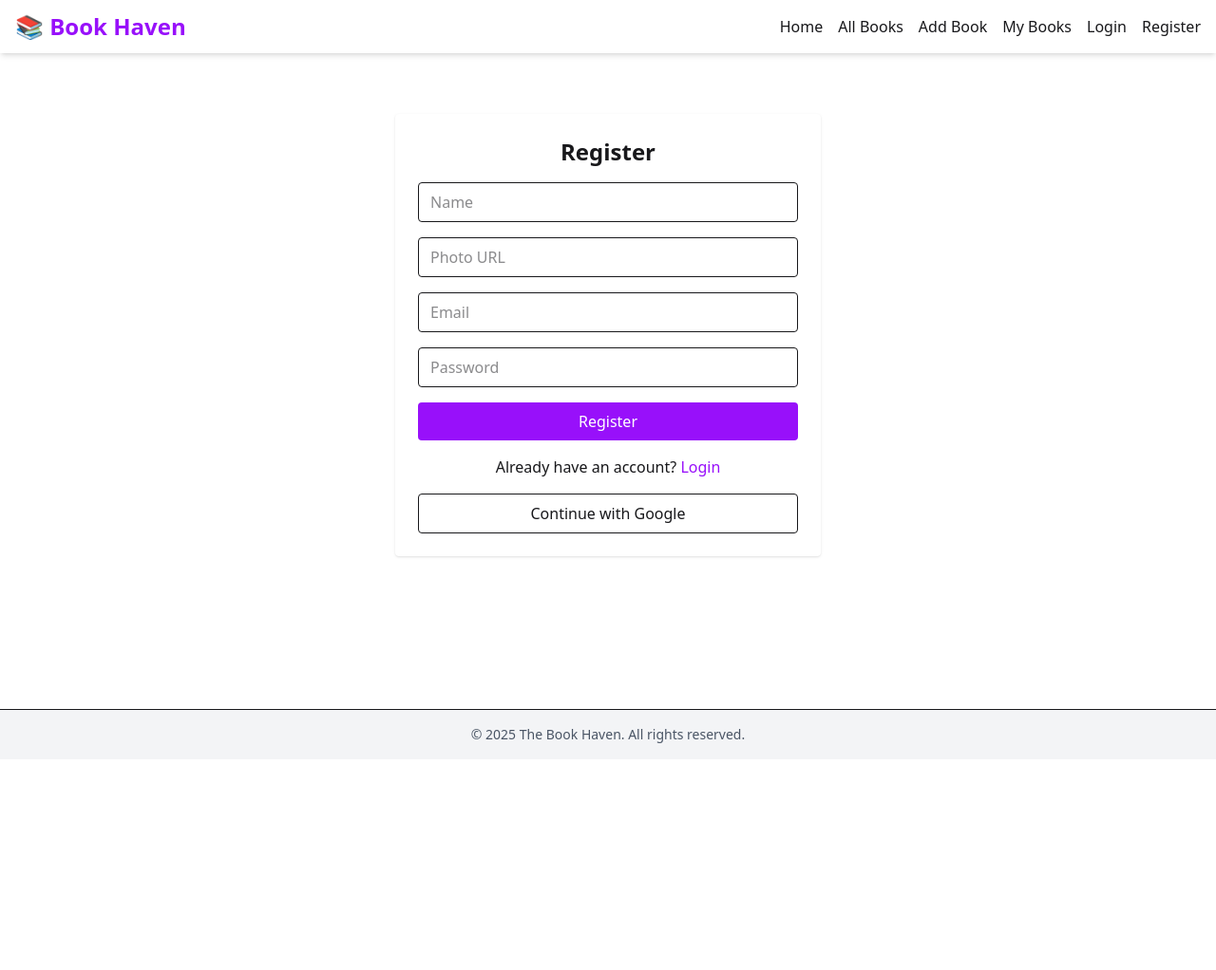
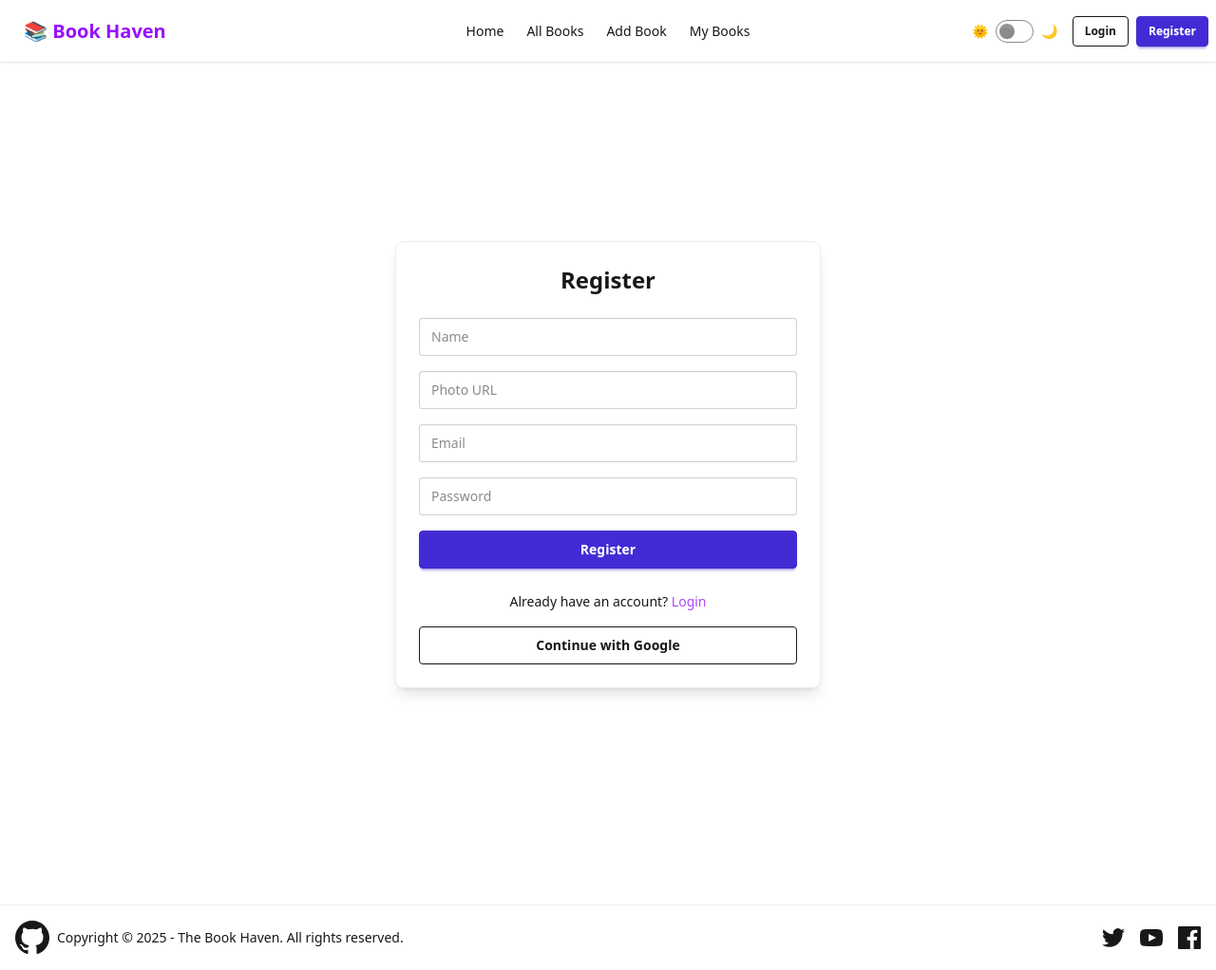
Before and after one commit to EsteakAhamed/the-book-haven-clientside, a React (Vite) app: page /register in a window 1280 px wide. Shown: the whole page at 95% size. Before the commit the page ends 800 px from the top, so only its background shows below. Built offline with nearby package versions, Linux system fonts and the light colour scheme; no server answers.

Commit message:
Enhance UI components

```diff
--- a/src/components/Footer.jsx
+++ b/src/components/Footer.jsx
@@ -1,10 +1,36 @@
 // src/components/Footer.jsx
 const Footer = () => {
     return (
-        <footer className="bg-gray-100 text-center py-4 mt-10 border-t">
-            <p className="text-sm text-gray-600">
-                &copy; {new Date().getFullYear()} The Book Haven. All rights reserved.
-            </p>
+        <footer className="footer sm:footer-horizontal bg-base-100 text-base-content items-center p-4 mt-10 border-t border-base-300">
+            <aside className="grid-flow-col items-center">
+                <svg
+                    width="36"
+                    height="36"
+                    viewBox="0 0 24 24"
+                    xmlns="http://www.w3.org/2000/svg"
+                    className="fill-current"
+                >
+                    <path d="M12 0C5.373 0 0 5.373 0 12c0 5.302 3.438 9.8 8.205 11.385.6.111.82-.261.82-.577v-2.234c-3.338.726-4.033-1.416-4.033-1.416-.546-1.387-1.333-1.756-1.333-1.756-1.089-.745.083-.729.083-.729 1.205.084 1.84 1.236 1.84 1.236 1.07 1.834 2.809 1.304 3.495.997.108-.775.418-1.305.76-1.605-2.665-.304-5.466-1.332-5.466-5.931 0-1.31.469-2.381 1.236-3.221-.124-.303-.536-1.524.117-3.176 0 0 1.008-.322 3.301 1.23a11.52 11.52 0 0 1 3.003-.404c1.018.005 2.045.138 3.003.404 2.291-1.552 3.297-1.23 3.297-1.23.655 1.653.243 2.874.12 3.176.77.84 1.235 1.911 1.235 3.221 0 4.609-2.804 5.625-5.475 5.921.429.369.812 1.096.812 2.211v3.285c0 .319.218.694.825.576C20.565 21.796 24 17.298 24 12c0-6.627-5.373-12-12-12z" />
+                </svg>
+                <p>Copyright © {new Date().getFullYear()} - The Book Haven. All rights reserved.</p>
+            </aside>
+            <nav className="grid-flow-col gap-4 md:place-self-center md:justify-self-end">
+                <a href="#" aria-label="Twitter">
+                    <svg xmlns="http://www.w3.org/2000/svg" width="24" height="24" className="fill-current" viewBox="0 0 24 24">
+                        <path d="M24 4.557a9.93 9.93 0 0 1-2.828.775 4.932 4.932 0 0 0 2.165-2.724 9.864 9.864 0 0 1-3.127 1.195 4.916 4.916 0 0 0-8.384 4.482A13.944 13.944 0 0 1 1.671 3.149a4.916 4.916 0 0 0 1.523 6.574 4.897 4.897 0 0 1-2.229-.616c-.054 2.281 1.581 4.415 3.949 4.89a4.935 4.935 0 0 1-2.224.084 4.918 4.918 0 0 0 4.6 3.419A9.867 9.867 0 0 1 0 19.54a13.94 13.94 0 0 0 7.548 2.212c9.142 0 14.307-7.721 13.995-14.646A9.935 9.935 0 0 0 24 4.557z" />
+                    </svg>
+                </a>
+                <a href="#" aria-label="YouTube">
+                    <svg xmlns="http://www.w3.org/2000/svg" width="24" height="24" className="fill-current" viewBox="0 0 24 24">
+                        <path d="M19.615 3.184c-3.604-.246-11.631-.245-15.23 0-3.897.266-4.356 2.62-4.385 8.816.029 6.185.484 8.549 4.385 8.816 3.6.245 11.626.246 15.23 0 3.897-.266 4.356-2.62 4.385-8.816-.029-6.185-.484-8.549-4.385-8.816zm-10.615 12.816v-8l8 3.993-8 4.007z" />
+                    </svg>
+                </a>
+                <a href="#" aria-label="Facebook">
+                    <svg xmlns="http://www.w3.org/2000/svg" width="24" height="24" className="fill-current" viewBox="0 0 24 24">
+                        <path d="M22.675 0h-21.35C.6 0 0 .6 0 1.325v21.351C0 23.4.6 24 1.325 24h11.495v-9.294H9.691v-3.622h3.129V8.413c0-3.1 1.893-4.788 4.659-4.788 1.325 0 2.464.099 2.797.143v3.24l-1.918.001c-1.504 0-1.796.715-1.796 1.763v2.313h3.587l-.467 3.622h-3.12V24h6.116C23.4 24 24 23.4 24 22.675V1.325C24 .6 23.4 0 22.675 0z" />
+                    </svg>
+                </a>
+            </nav>
         </footer>
     );
 };
--- a/src/components/Navbar.jsx
+++ b/src/components/Navbar.jsx
@@ -1,48 +1,114 @@
 // src/components/Navbar.jsx
 import { Link } from "react-router-dom";
-import { useContext } from "react";
+import { useContext, useEffect, useState } from "react";
 import { AuthContext } from "../context/AuthContext";
+import toast from "react-hot-toast";
 
 const Navbar = () => {
     const { user, logout } = useContext(AuthContext);
+    const [isDark, setIsDark] = useState(false);
+
+    // Load saved theme on mount
+    useEffect(() => {
+        const savedTheme = localStorage.getItem("theme") || "light";
+        document.documentElement.setAttribute("data-theme", savedTheme);
+        setIsDark(savedTheme === "dark");
+    }, []);
+
+    // Toggle theme
+    const handleThemeToggle = (e) => {
+        const theme = e.target.checked ? "dark" : "light";
+        document.documentElement.setAttribute("data-theme", theme);
+        localStorage.setItem("theme", theme);
+        setIsDark(e.target.checked);
+    };
+
+    const handleLogout = async () => {
+        try {
+            await logout();
+            toast.success("Logged out successfully");
+        } catch (err) {
+            toast.error("Logout failed");
+        }
+    };
+
+    const navLinks = (
+        <>
+            <li><Link to="/">Home</Link></li>
+            <li><Link to="/all-books">All Books</Link></li>
+            <li><Link to="/add-book">Add Book</Link></li>
+            <li><Link to="/my-books">My Books</Link></li>
+        </>
+    );
 
     return (
-        <header className="bg-white shadow-md sticky top-0 z-50">
-            <div className="container mx-auto px-4 py-3 flex justify-between items-center">
-                <Link to="/" className="text-2xl font-bold text-purple-600">📚 Book Haven</Link>
+        <div className="navbar bg-base-100 shadow-sm sticky top-0 z-50 text-base-content">
+            <div className="navbar-start">
+                <div className="dropdown">
+                    <label tabIndex={0} className="btn btn-ghost lg:hidden">
+                        <svg xmlns="http://www.w3.org/2000/svg" className="h-5 w-5" fill="none" viewBox="0 0 24 24" stroke="currentColor">
+                            <path strokeLinecap="round" strokeLinejoin="round" strokeWidth="2" d="M4 6h16M4 12h8m-8 6h16" />
+                        </svg>
+                    </label>
+                    <ul tabIndex={0} className="menu menu-sm dropdown-content mt-3 p-2 shadow bg-base-100 rounded-box w-52 z-[999]">
+                        {navLinks}
+                        {!user ? (
+                            <>
+                                <li><Link to="/login">Login</Link></li>
+                                <li><Link to="/register">Register</Link></li>
+                            </>
+                        ) : (
+                            <li>
+                                <button onClick={handleLogout} className="text-red-500">Logout</button>
+                            </li>
+                        )}
+                    </ul>
+                </div>
+                <Link to="/" className="btn btn-ghost normal-case text-xl text-purple-600 font-bold">📚 Book Haven</Link>
+            </div>
 
-                <nav className="flex gap-4 items-center">
-                    <Link to="/" className="hover:text-purple-600">Home</Link>
-                    <Link to="/all-books" className="hover:text-purple-600">All Books</Link>
-                    <Link to="/add-book" className="hover:text-purple-600">Add Book</Link>
-                    <Link to="/my-books" className="hover:text-purple-600">My Books</Link>
+            <div className="navbar-center hidden lg:flex">
+                <ul className="menu menu-horizontal px-1">
+                    {navLinks}
+                </ul>
+            </div>
 
-                    {!user ? (
-                        <>
-                            <Link to="/login" className="hover:text-purple-600">Login</Link>
-                            <Link to="/register" className="hover:text-purple-600">Register</Link>
-                        </>
-                    ) : (
-                        <div className="relative group">
-                            <img
-                                src={user.photoURL}
-                                alt="User"
-                                className="w-8 h-8 rounded-full border-2 border-purple-500"
-                            />
-                            <div className="absolute top-10 left-0 bg-white shadow-lg p-2 rounded hidden group-hover:block">
-                                <p className="text-sm font-medium">{user.displayName}</p>
-                                <button
-                                    onClick={logout}
-                                    className="mt-2 text-xs text-red-500 hover:underline"
-                                >
-                                    Log Out
-                                </button>
+            <div className="navbar-end flex items-center gap-4">
+                {/* Theme Toggle */}
+                <label className="flex items-center gap-2 cursor-pointer">
+                    <span className="text-sm">🌞</span>
+                    <input
+                        type="checkbox"
+                        className="toggle"
+                        onChange={handleThemeToggle}
+                        checked={isDark}
+                    />
+                    <span className="text-sm">🌙</span>
+                </label>
+
+                {/* Auth Buttons */}
+                {!user ? (
+                    <div className="hidden lg:flex gap-2">
+                        <Link to="/login" className="btn btn-sm btn-outline">Login</Link>
+                        <Link to="/register" className="btn btn-sm btn-primary text-white">Register</Link>
+                    </div>
+                ) : (
+                    <div className="dropdown dropdown-end">
+                        <label tabIndex={0} className="btn btn-ghost btn-circle avatar">
+                            <div className="w-10 rounded-full ring ring-purple-500 ring-offset-base-100 ring-offset-2">
+                                <img src={user.photoURL} alt="User" />
                             </div>
-                        </div>
-                    )}
-                </nav>
+                        </label>
+                        <ul tabIndex={0} className="mt-3 z-[999] p-2 shadow menu menu-sm dropdown-content bg-base-100 rounded-box w-52">
+                            <li className="text-sm px-2 py-1 font-medium">{user.displayName}</li>
+                            <li>
+                                <button onClick={handleLogout} className="text-red-500 hover:text-red-600">Logout</button>
+                            </li>
+                        </ul>
+                    </div>
+                )}
             </div>
-        </header>
+        </div>
     );
 };
 
--- a/src/layout/MainLayout.jsx
+++ b/src/layout/MainLayout.jsx
@@ -2,15 +2,17 @@
 import { Outlet } from "react-router-dom";
 import Navbar from "../components/Navbar";
 import Footer from "../components/Footer";
+import { Toaster } from "react-hot-toast";
 
 const MainLayout = () => {
     return (
-        <div className="flex flex-col min-h-screen">
+        <div className="flex flex-col min-h-screen bg-base-100 text-base-content">
             <Navbar />
             <main className="flex-grow container mx-auto px-4 py-6">
                 <Outlet />
             </main>
             <Footer />
+            <Toaster position="top-center" toastOptions={{ duration: 3000 }} />
         </div>
     );
 };
--- a/src/pages/Login.jsx
+++ b/src/pages/Login.jsx
@@ -1,4 +1,3 @@
-// src/pages/Login.jsx
 import { useContext, useState } from "react";
 import { AuthContext } from "../context/AuthContext";
 import { useLocation, useNavigate, Link } from "react-router-dom";
@@ -27,20 +26,24 @@ const Login = () => {
         try {
             await googleLogin();
             toast.success("Google login successful");
+            setTimeout(() => {
                 navigate(from, { replace: true });
+            }, 100);
         } catch (err) {
             toast.error(err.message);
         }
     };
 
     return (
-        <div className="max-w-md mx-auto mt-10 p-6 bg-white shadow rounded">
-            <h2 className="text-2xl font-bold mb-4 text-center">Login</h2>
+        <div className="min-h-screen flex items-center justify-center bg-base-100 text-base-content px-4">
+            <div className="card w-full max-w-md shadow-lg bg-base-100 border border-base-300">
+                <div className="card-body">
+                    <h2 className="text-2xl font-bold text-center mb-4">Login</h2>
                     <form onSubmit={handleLogin} className="space-y-4">
                         <input
                             type="email"
                             placeholder="Email"
-                    className="w-full border px-3 py-2 rounded"
+                            className="input input-bordered w-full"
                             value={email}
                             onChange={(e) => setEmail(e.target.value)}
                             required
@@ -48,29 +51,31 @@ const Login = () => {
                         <input
                             type="password"
                             placeholder="Password"
-                    className="w-full border px-3 py-2 rounded"
+                            className="input input-bordered w-full"
                             value={password}
                             onChange={(e) => setPassword(e.target.value)}
                             required
                         />
                         <p className="text-sm text-right text-gray-500">Forget Password?</p>
-                <button type="submit" className="w-full bg-purple-600 text-white py-2 rounded hover:bg-purple-700">
+                        <button type="submit" className="btn btn-primary w-full text-white">
                             Login
                         </button>
                     </form>
                     <div className="mt-4 text-center">
                         <p>
                             Don't have an account?{" "}
-                    <Link to="/register" className="text-purple-600 hover:underline">
+                            <Link to="/register" className="text-purple-500 hover:underline">
                                 Register
                             </Link>
                         </p>
                         <button
                             onClick={handleGoogleLogin}
-                    className="mt-4 w-full border py-2 rounded hover:bg-gray-100"
+                            className="btn btn-outline w-full mt-4"
                         >
                             Continue with Google
                         </button>
+                    </div>
+                </div>
             </div>
         </div>
     );
--- a/src/pages/Register.jsx
+++ b/src/pages/Register.jsx
@@ -1,4 +1,3 @@
-// src/pages/Register.jsx
 import { useContext, useState } from "react";
 import { AuthContext } from "../context/AuthContext";
 import { useNavigate, Link } from "react-router-dom";
@@ -47,13 +46,15 @@ const Register = () => {
     };
 
     return (
-        <div className="max-w-md mx-auto mt-10 p-6 bg-white shadow rounded">
-            <h2 className="text-2xl font-bold mb-4 text-center">Register</h2>
+        <div className="min-h-screen flex items-center justify-center bg-base-100 text-base-content px-4">
+            <div className="card w-full max-w-md shadow-lg bg-base-100 border border-base-300">
+                <div className="card-body">
+                    <h2 className="text-2xl font-bold text-center mb-4">Register</h2>
                     <form onSubmit={handleRegister} className="space-y-4">
                         <input
                             type="text"
                             placeholder="Name"
-                    className="w-full border px-3 py-2 rounded"
+                            className="input input-bordered w-full"
                             value={name}
                             onChange={(e) => setName(e.target.value)}
                             required
@@ -61,14 +62,14 @@ const Register = () => {
                         <input
                             type="text"
                             placeholder="Photo URL"
-                    className="w-full border px-3 py-2 rounded"
+                            className="input input-bordered w-full"
                             value={photoURL}
                             onChange={(e) => setPhotoURL(e.target.value)}
                         />
                         <input
                             type="email"
                             placeholder="Email"
-                    className="w-full border px-3 py-2 rounded"
+                            className="input input-bordered w-full"
                             value={email}
                             onChange={(e) => setEmail(e.target.value)}
                             required
@@ -76,28 +77,30 @@ const Register = () => {
                         <input
                             type="password"
                             placeholder="Password"
-                    className="w-full border px-3 py-2 rounded"
+                            className="input input-bordered w-full"
                             value={password}
                             onChange={(e) => setPassword(e.target.value)}
                             required
                         />
-                <button type="submit" className="w-full bg-purple-600 text-white py-2 rounded hover:bg-purple-700">
+                        <button type="submit" className="btn btn-primary w-full text-white">
                             Register
                         </button>
                     </form>
                     <div className="mt-4 text-center">
                         <p>
                             Already have an account?{" "}
-                    <Link to="/login" className="text-purple-600 hover:underline">
+                            <Link to="/login" className="text-purple-500 hover:underline">
                                 Login
                             </Link>
                         </p>
                         <button
                             onClick={handleGoogleLogin}
-                    className="mt-4 w-full border py-2 rounded hover:bg-gray-100"
+                            className="btn btn-outline w-full mt-4"
                         >
                             Continue with Google
                         </button>
+                    </div>
+                </div>
             </div>
         </div>
     );
--- /dev/null
+++ b/tailwind.config.js
@@ -0,0 +1,12 @@
+// tailwind.config.js
+export default {
+    darkMode: 'class',
+    content: ['./index.html', './src/**/*.{js,jsx}'],
+    theme: {
+        extend: {},
+    },
+    plugins: [require('daisyui')],
+    daisyui: {
+        themes: ['light', 'dark'],
+    },
+};
```
Also changed, not shown: src/routes/Router.jsx (+12 -12 lines). Lines whose indentation alone changed are shown as unchanged.
